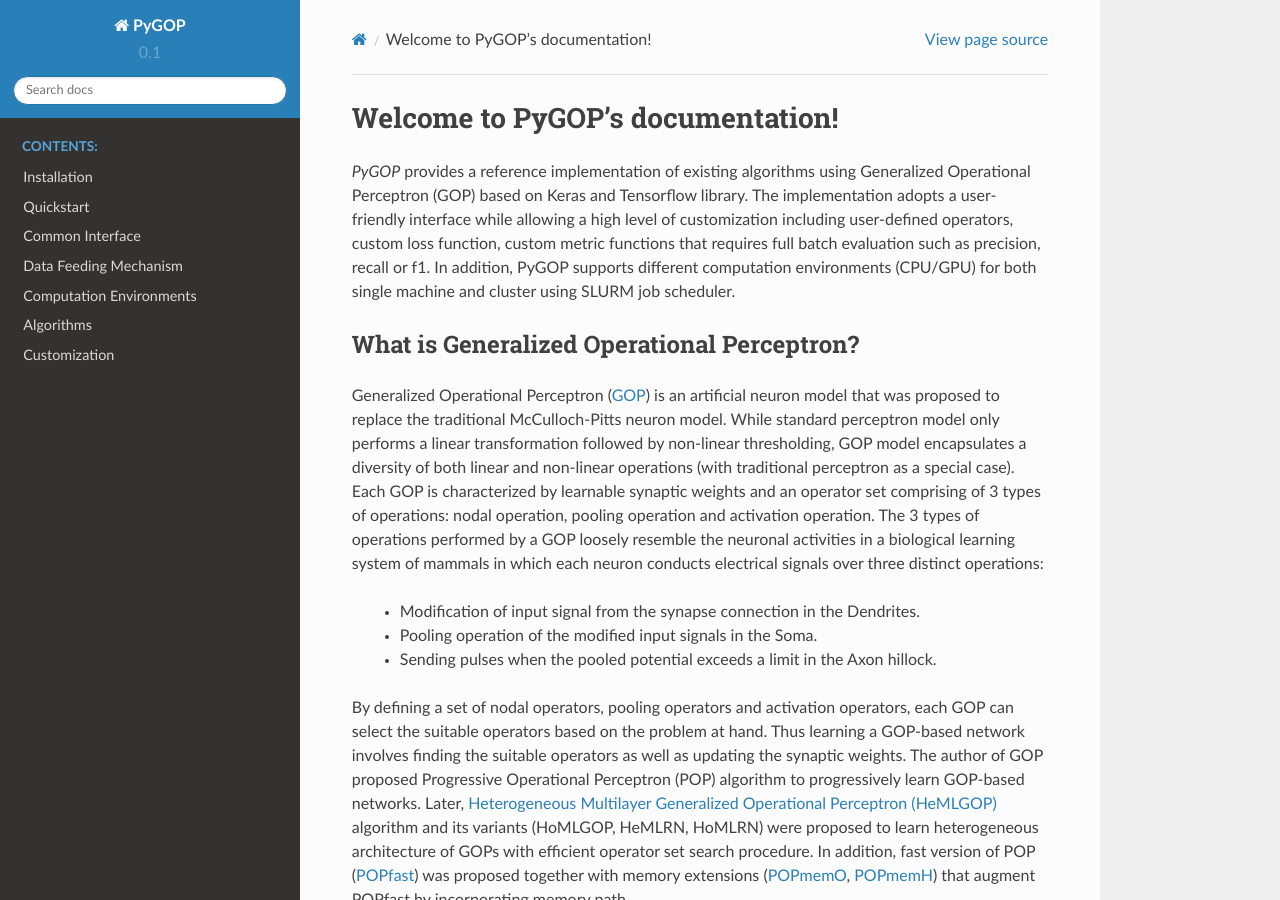
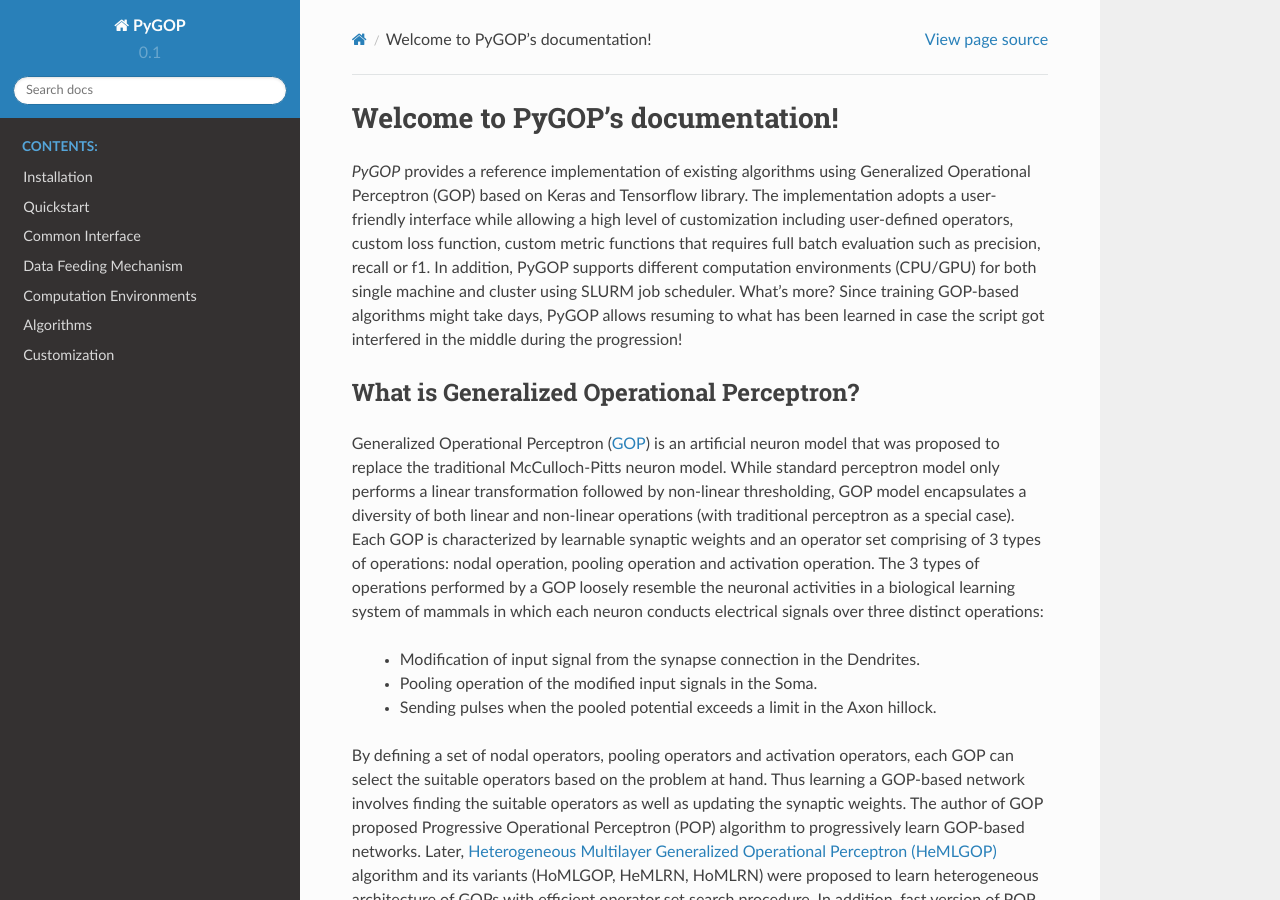
Before and after one commit to viebboy/PyGOP, a Sphinx documentation site: the page built from docs/index.rst, in a window 1280 px wide and 900 px high. Built offline with Sphinx 7.4.7 and the Read the Docs theme 2.0.0, drawn with Linux system fonts in a browser that asks for light colours.

Commit message:
update docs

```diff
--- a/docs/index.rst
+++ b/docs/index.rst
@@ -6,7 +6,7 @@
 Welcome to PyGOP's documentation!
 ==================================
 
-*PyGOP* provides a reference implementation of existing algorithms using Generalized Operational Perceptron (GOP) based on Keras and Tensorflow library. The implementation adopts a user-friendly interface while allowing a high level of customization including user-defined operators, custom loss function, custom metric functions that requires full batch evaluation such as precision, recall or f1. In addition, PyGOP supports different computation environments (CPU/GPU) for both single machine and cluster using SLURM job scheduler.
+*PyGOP* provides a reference implementation of existing algorithms using Generalized Operational Perceptron (GOP) based on Keras and Tensorflow library. The implementation adopts a user-friendly interface while allowing a high level of customization including user-defined operators, custom loss function, custom metric functions that requires full batch evaluation such as precision, recall or f1. In addition, PyGOP supports different computation environments (CPU/GPU) for both single machine and cluster using SLURM job scheduler. What's more? Since training GOP-based algorithms might take days, PyGOP allows resuming to what has been learned in case the script got interfered in the middle during the progression!
 
 What is Generalized Operational Perceptron?
 ---------------------------------------------
--- a/docs/quickstart.rst
+++ b/docs/quickstart.rst
@@ -111,3 +111,6 @@
 For more discussion on data feeding mechanism, please refer :ref:`data`
 
 To deal with customization such as using custom loss, custom metrics or custom operators for nodal, pooling and activation, please refer :ref:`customization`
+
+
+**Finally, it's worth noting that in case the script got interfered before completing the progressive learning step, PyGOP allows resuming to what has been learned as long as the 'tmp_dir' and 'model_name' in params have not been modified**
```
